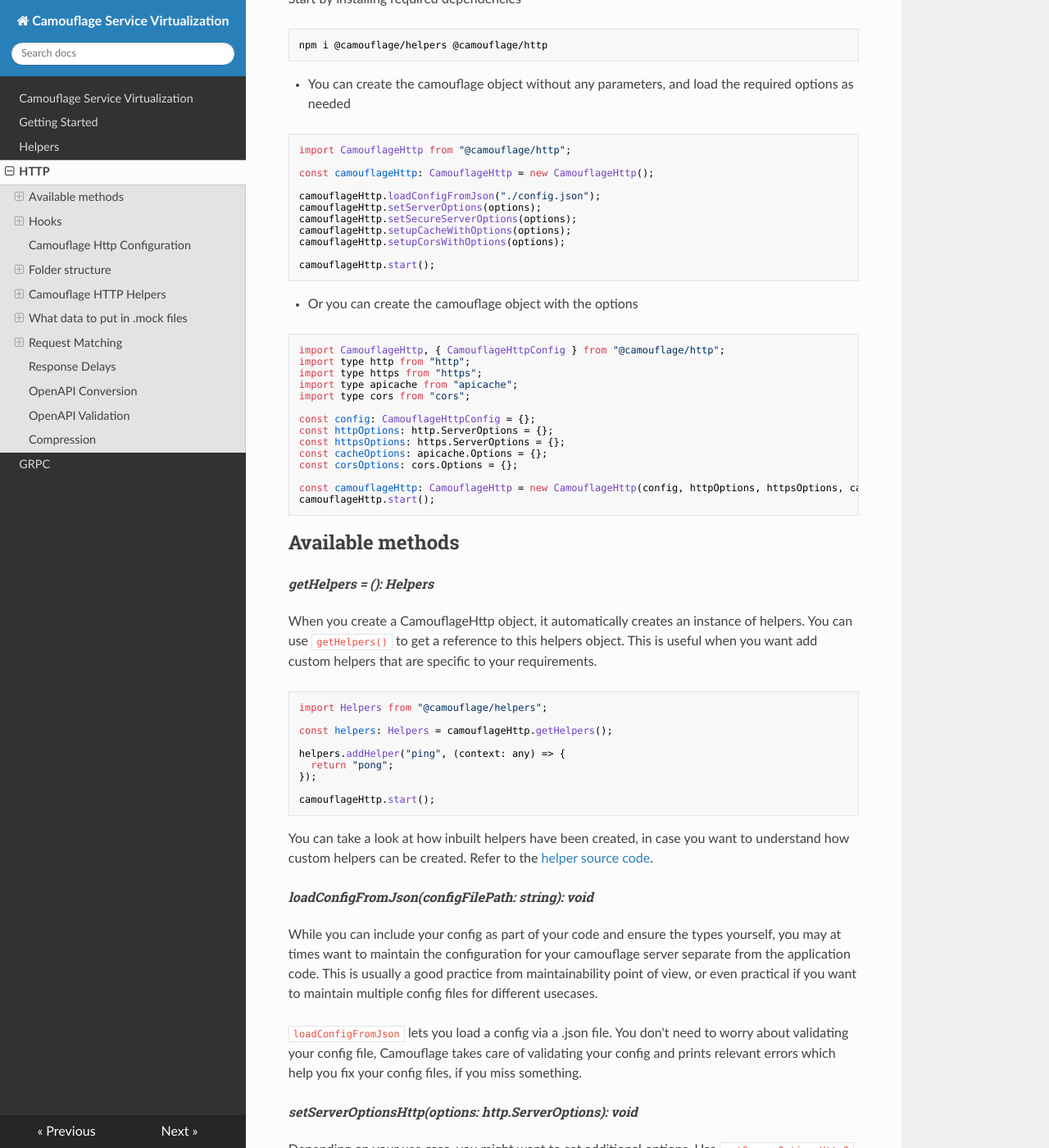
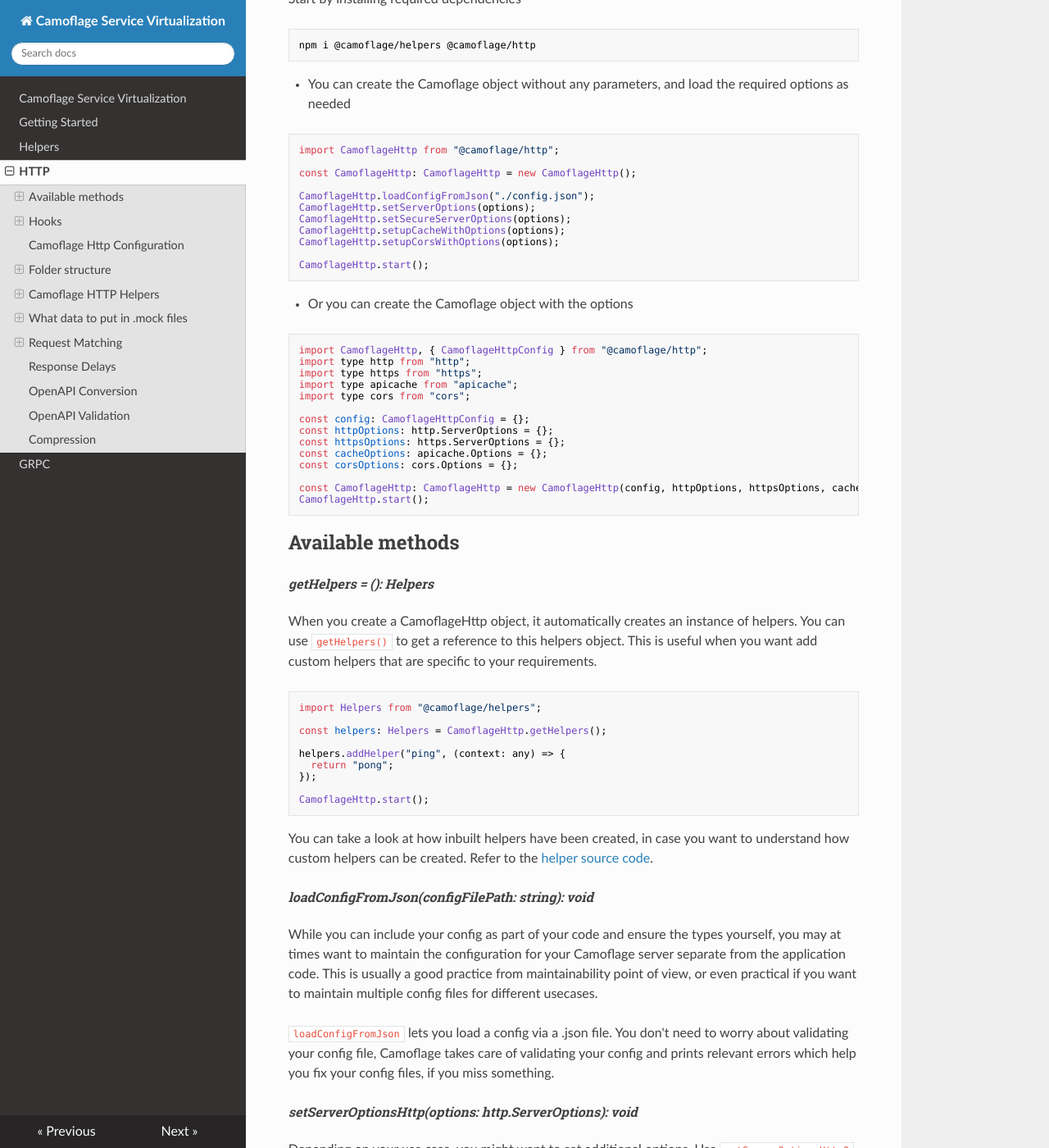
Before and after one commit to testinggospels/camouflage-docs, an MkDocs documentation site: the page built from docs/http.md, in a window 1280 px wide and 1400 px high, scrolled down 270 px. Shown: the whole window at 82% size. Built offline with MkDocs 1.6.1, drawn with Linux system fonts in a browser that asks for light colours; nearby versions of some CDN libraries; some of the changed text lies outside the part shown.

````diff
--- a/docs/http.md
+++ b/docs/http.md
@@ -1,77 +1,77 @@
 # HTTP
 
-HTTP module of camouflage lets you mock your backends based on **http, https and http2** protocols. You can create a camouflage http object from `CamouflageHttp` class and configure it to serve mocks for your incoming requests.
+HTTP module of Camoflage lets you mock your backends based on **http, https and http2** protocols. You can create a Camoflage http object from `CamoflageHttp` class and configure it to serve mocks for your incoming requests.
 
 Start by installing required dependencies
 
 ```bash
-npm i @camouflage/helpers @camouflage/http
+npm i @camoflage/helpers @camoflage/http
 ```
 
-- You can create the camouflage object without any parameters, and load the required options as needed
+- You can create the Camoflage object without any parameters, and load the required options as needed
 
 ```javascript
-import CamouflageHttp from "@camouflage/http";
+import CamoflageHttp from "@camoflage/http";
 
-const camouflageHttp: CamouflageHttp = new CamouflageHttp();
+const CamoflageHttp: CamoflageHttp = new CamoflageHttp();
 
-camouflageHttp.loadConfigFromJson("./config.json");
-camouflageHttp.setServerOptions(options);
-camouflageHttp.setSecureServerOptions(options);
-camouflageHttp.setupCacheWithOptions(options);
-camouflageHttp.setupCorsWithOptions(options);
+CamoflageHttp.loadConfigFromJson("./config.json");
+CamoflageHttp.setServerOptions(options);
+CamoflageHttp.setSecureServerOptions(options);
+CamoflageHttp.setupCacheWithOptions(options);
+CamoflageHttp.setupCorsWithOptions(options);
 
-camouflageHttp.start();
+CamoflageHttp.start();
 ```
 
-- Or you can create the camouflage object with the options
+- Or you can create the Camoflage object with the options
 
 ```javascript
-import CamouflageHttp, { CamouflageHttpConfig } from "@camouflage/http";
+import CamoflageHttp, { CamoflageHttpConfig } from "@camoflage/http";
 import type http from "http";
 import type https from "https";
 import type apicache from "apicache";
 import type cors from "cors";
 
-const config: CamouflageHttpConfig = {};
+const config: CamoflageHttpConfig = {};
 const httpOptions: http.ServerOptions = {};
 const httpsOptions: https.ServerOptions = {};
 const cacheOptions: apicache.Options = {};
 const corsOptions: cors.Options = {};
 
-const camouflageHttp: CamouflageHttp = new CamouflageHttp(config, httpOptions, httpsOptions, cacheOptions, corsOptions);
-camouflageHttp.start();
+const CamoflageHttp: CamoflageHttp = new CamoflageHttp(config, httpOptions, httpsOptions, cacheOptions, corsOptions);
+CamoflageHttp.start();
 ```
 
 ## Available methods
 
 ###### _getHelpers = (): Helpers_
 
-When you create a CamouflageHttp object, it automatically creates an instance of helpers. You can use `getHelpers()` to get a reference to this helpers object. This is useful when you want add custom helpers that are specific to your requirements.
+When you create a CamoflageHttp object, it automatically creates an instance of helpers. You can use `getHelpers()` to get a reference to this helpers object. This is useful when you want add custom helpers that are specific to your requirements.
 
 ```javascript
-import Helpers from "@camouflage/helpers";
+import Helpers from "@camoflage/helpers";
 
-const helpers: Helpers = camouflageHttp.getHelpers();
+const helpers: Helpers = CamoflageHttp.getHelpers();
 
 helpers.addHelper("ping", (context: any) => {
   return "pong";
 });
 
-camouflageHttp.start();
+CamoflageHttp.start();
 ```
 
 You can take a look at how inbuilt helpers have been created, in case you want to understand how custom helpers can be created. Refer to the [helper source code](UPDATE THIS).
 
 ###### _loadConfigFromJson(configFilePath: string): void_
 
-While you can include your config as part of your code and ensure the types yourself, you may at times want to maintain the configuration for your camouflage server separate from the application code. This is usually a good practice from maintainability point of view, or even practical if you want to maintain multiple config files for different usecases.
+While you can include your config as part of your code and ensure the types yourself, you may at times want to maintain the configuration for your Camoflage server separate from the application code. This is usually a good practice from maintainability point of view, or even practical if you want to maintain multiple config files for different usecases.
 
-`loadConfigFromJson` lets you load a config via a .json file. You don't need to worry about validating your config file, Camouflage takes care of validating your config and prints relevant errors which help you fix your config files, if you miss something.
+`loadConfigFromJson` lets you load a config via a .json file. You don't need to worry about validating your config file, Camoflage takes care of validating your config and prints relevant errors which help you fix your config files, if you miss something.
 
 ###### _setServerOptionsHttp(options: http.ServerOptions): void_
 
-Depending on your use case, you might want to set additional options. Use `setServerOptionsHttp2` to pass those options to camouflage server. Read more about the available options in the official [documentation](https://nodejs.org/api/http.html#httpcreateserveroptions-requestlistener)
+Depending on your use case, you might want to set additional options. Use `setServerOptionsHttp2` to pass those options to Camoflage server. Read more about the available options in the official [documentation](https://nodejs.org/api/http.html#httpcreateserveroptions-requestlistener)
 
 ###### _setServerOptionsHttps(options: https.ServerOptions): void_
 
@@ -83,7 +83,7 @@
 
 ###### _setupCacheWithOptions(options: apicache.Options): void_
 
-Camouflage HTTP uses, `apicache` to configure a cache middleware for your mocks. By default, the cache is saved in memory and you can provide a ttl in seconds via config. However in case you want more control over the options, you can fine tune the settings using `setupCacheWithOptions`.
+Camoflage HTTP uses, `apicache` to configure a cache middleware for your mocks. By default, the cache is saved in memory and you can provide a ttl in seconds via config. However in case you want more control over the options, you can fine tune the settings using `setupCacheWithOptions`.
 
 Following example shows how you can cache with redis instead of in memory.
 
@@ -105,15 +105,15 @@
   // more options
 };
 
-camouflageHttp.setupCacheWithOptions(cacheOptions);
-camouflageHttp.start();
+CamoflageHttp.setupCacheWithOptions(cacheOptions);
+CamoflageHttp.start();
 ```
 
 You can refer to [apicache documentation](https://www.npmjs.com/package/apicache#available-options-first-value-is-default) for more details on the available options and how to configure them.
 
 ###### _setupCorsWithOptions(corsOptions: cors.CorsOptions): void_
 
-Camouflage uses `cors` middleware to configure cors for your mocks. By default, cors is enabled for all origins and methods, however you can control this by providing camouflage a corsOptions before you start the server.
+Camoflage uses `cors` middleware to configure cors for your mocks. By default, cors is enabled for all origins and methods, however you can control this by providing Camoflage a corsOptions before you start the server.
 
 ```javascript
 import type cors from "cors";
@@ -122,8 +122,8 @@
   origin: ["http://localhost:3000", "http://instrukti.com/"],
   methods: "GET,POST",
 };
-camouflageHttp.setupCorsWithOptions(corsOptions);
-camouflageHttp.start();
+CamoflageHttp.setupCorsWithOptions(corsOptions);
+CamoflageHttp.start();
 ```
 
 Read more about available options on [cors documentation](https://www.npmjs.com/package/cors#configuration-options).
@@ -136,29 +136,29 @@
 
 Allows you to setup compression options provided by [compression middleware](https://www.npmjs.com/package/compression#options). Read more on usage in the [compression](#compression) section.
 
-###### _addHook = (route: string, event: "onRequest" | "beforeResponse" | "afterResponse", fn: CamouflageHook): void_
+###### _addHook = (route: string, event: "onRequest" | "beforeResponse" | "afterResponse", fn: CamoflageHook): void_
 
-Apart from the camouflage helpers, ability to create custom helpers, camouflage allows you to add hooks to specific routes. You can add hooks to listen to certain events and manipulate the request/response as you wish.
+Apart from the Camoflage helpers, ability to create custom helpers, Camoflage allows you to add hooks to specific routes. You can add hooks to listen to certain events and manipulate the request/response as you wish.
 
 Available hooks are:
 
-1. **onRequest**: `onRequest` hooks are executed as soon as camouflage recieves the request. You can use `onRequest` hooks to intercept the incoming request. You can either **make some changes to your incoming request object** and then let camouflage run the response builder on the modified request, or **bypass the camouflage response builder entirely** and send the response from within the hook itself without refering to any mock files.
-2. **beforeResponse**: `beforeResponse` hooks are executed right before camouflage is about to send the response. `beforeResponse` hooks are useful when you want camouflage response builder to use the provided mock file to build a response, however you want to modify the response before it's sent.
-3. **afterResponse**: `afterResponse` hooks are executed once camouflage has sent the response. `afterResponse` hooks is useful for logging or other such activities.
+1. **onRequest**: `onRequest` hooks are executed as soon as Camoflage recieves the request. You can use `onRequest` hooks to intercept the incoming request. You can either **make some changes to your incoming request object** and then let Camoflage run the response builder on the modified request, or **bypass the Camoflage response builder entirely** and send the response from within the hook itself without refering to any mock files.
+2. **beforeResponse**: `beforeResponse` hooks are executed right before Camoflage is about to send the response. `beforeResponse` hooks are useful when you want Camoflage response builder to use the provided mock file to build a response, however you want to modify the response before it's sent.
+3. **afterResponse**: `afterResponse` hooks are executed once Camoflage has sent the response. `afterResponse` hooks is useful for logging or other such activities.
 
 In the following section, you'll see how we can configure and use these hooks.
 
 ###### _start(): void_
 
-Self explanatory. Starts the camouflage http server.
+Self explanatory. Starts the Camoflage http server.
 
 ###### _stop(): void_
 
-Self explanatory. Stops the camouflage http server.
+Self explanatory. Stops the Camoflage http server.
 
 ###### _restart(): void_
 
-Self explanatory. Restarts the camouflage http server.
+Self explanatory. Restarts the Camoflage http server.
 
 ## Hooks
 
@@ -167,29 +167,29 @@
 In the following example, we'll see how can we use `onRequest` hook to intercept the incoming request:
 
 ```javascript
-camouflageHttp.addHook("/user/:userId/wallet/:walletId", "onRequest", (req, res) => {
+CamoflageHttp.addHook("/user/:userId/wallet/:walletId", "onRequest", (req, res) => {
   console.log("Hello from hook", req.route.path); // You can do some logging
   res.set("Sent-From", "onRequestHook"); // You can set some headers
   // You can check some conditions
   if (req.param.userId === 1) {
-    // If the condition passes, you can choose to bypass camouflage entirely by sending the response from within the hook
+    // If the condition passes, you can choose to bypass Camoflage entirely by sending the response from within the hook
     res.set("Content-Type", "application/json");
     const body = {
       message: "Sent from onRequestHook",
     };
     res.status(200).send(JSON.stringify(body));
   }
-  // Or you can do nothing and let camouflage take over after you are done modifying the request/response objects
+  // Or you can do nothing and let Camoflage take over after you are done modifying the request/response objects
 });
 ```
 
 #### `beforeResponse`
 
-Similarily you can use `beforeResponse`, to intercept and manipulate the responses generated by camouflage response builder
+Similarily you can use `beforeResponse`, to intercept and manipulate the responses generated by Camoflage response builder
 
 ```javascript
-camouflage.addHook("/user/:userId/wallet/:walletId", "beforeResponse", (req, res, camouflageResponse: CamouflageResponse | undefined) => {
-  if (camouflageResponse) console.log(camouflageResponse);
+camoflageHttp.addHook("/user/:userId/wallet/:walletId", "beforeResponse", (req, res, camoflageResponse: CamoflageResponse | undefined) => {
+  if (camoflageResponse) console.log(camoflageResponse);
   res.set("Added-In-Hook", "SomeHeader");
 });
 ```
@@ -201,11 +201,11 @@
 ```javascript
 let time = 0;
 let startTime = 0;
-camouflageHttp.addHook("/user/:userId/wallet/:walletId", "onRequest", (req, res) => {
+CamoflageHttp.addHook("/user/:userId/wallet/:walletId", "onRequest", (req, res) => {
   startTime = Date.now();
   console.log("Hello from hook", req.route.path);
 });
-camouflageHttp.addHook("/user/:userId/wallet/:walletId", "afterResponse", (req, res) => {
+CamoflageHttp.addHook("/user/:userId/wallet/:walletId", "afterResponse", (req, res) => {
   time = Date.now() - startTime;
   console.log(time);
   time = 0;
@@ -213,9 +213,9 @@
 });
 ```
 
-## Camouflage Http Configuration
+## Camoflage Http Configuration
 
-You can provide following configuration options in your `config.json` file and load it to camouflage before you start the server
+You can provide following configuration options in your `config.json` file and load it to Camoflage before you start the server
 
 ```json
 {
@@ -257,7 +257,7 @@
 
 ```javascript
 HTTP/1.1 200 OK
-X-Provided-By: CamouflageHttp
+X-Provided-By: CamoflageHttp
 Content-Type: application/json
 
 {
@@ -283,17 +283,17 @@
 
 !!! note
 
-    Notice the use of `helpers` in the above mock. Alongwith the inbuilt `now` helper, camouflage http module provides some additional helpers, `capture` being one of them. In the following section, you can read more about additional helpers that specific to http module.
+    Notice the use of `helpers` in the above mock. Alongwith the inbuilt `now` helper, Camoflage http module provides some additional helpers, `capture` being one of them. In the following section, you can read more about additional helpers that specific to http module.
 
 Similarly you can create PUT.mock, DELETE.mock etc in your intended path as required by your mocked endpoint.
 
 !!! warning
 
-    If you are coming from the previous version of Camouflage, note that we have dropped support for wildcards i.e. __ / double underscores. They were primarily intended to be used for dynamic path params which are now handled the way express handles them, which makes it more robust and easy to understand.
+    If you are coming from the previous version of Camoflage, note that we have dropped support for wildcards i.e. __ / double underscores. They were primarily intended to be used for dynamic path params which are now handled the way express handles them, which makes it more robust and easy to understand.
 
-## Camouflage HTTP Helpers
+## Camoflage HTTP Helpers
 
-In addition to the available helpers that come with `@camouflage/helpers` module, camouflage http module provides some protocol specific helpers.
+In addition to the available helpers that come with `@camoflage/helpers` module, Camoflage http module provides some protocol specific helpers.
 
 ### `capture` Helper
 
@@ -321,7 +321,7 @@
 ```javascript
 HTTP/1.1 200 OK
 
-{{file path="./docs/camouflage.png"}}
+{{file path="./docs/camoflage.png"}}
 ```
 
 ### `state` Helper
@@ -373,13 +373,13 @@
 
 ## What data to put in .mock files
 
-Camouflage expects a raw HTTP Response to be placed in the .mock files. Please refer to this [Wikipedia](https://en.wikipedia.org/wiki/HTTP_message_body) page, if you are not sure what the response looks like.
+Camoflage expects a raw HTTP Response to be placed in the .mock files. Please refer to this [Wikipedia](https://en.wikipedia.org/wiki/HTTP_message_body) page, if you are not sure what the response looks like.
 
 Each mock file can have the HTTP Responses in following manner:
 
 - One response per .mock file.
-- Multiple responses in one .mock file with conditions defined to help Camouflage decide which response should be sent under what conditions. (Read Handlebars section for more)
-- Multiple responses separated by Camouflage's delimiter i.e. "====" (four equals). Camouflage will pick one response at random and send it to the client. An example of this can be found here
+- Multiple responses in one .mock file with conditions defined to help Camoflage decide which response should be sent under what conditions. (Read Handlebars section for more)
+- Multiple responses separated by Camoflage's delimiter i.e. "====" (four equals). Camoflage will pick one response at random and send it to the client. An example of this can be found here
 
 The data you want in your mock file can be easily fetched using a curl command with -i -X flags as shown in the example below.
 
@@ -453,9 +453,9 @@
 
 !!! note
 
-    Camouflage by default looks for the OS specific line breaks. For example, if you are on MacOS or Unix based systems, the default line break/new line is `\n`, whereas on windows it's `\r\n`. This is known to cause issues if your development environment and testing environment are different for Camouflage. For example, if you have created your mock file on a windows machine and uploaded it to a Camouflage server running on linux, your mocks might not work as expected. Or in case your text editor's line break settings do not match your OS default line break, you might not get an expected response.
+    Camoflage by default looks for the OS specific line breaks. For example, if you are on MacOS or Unix based systems, the default line break/new line is `\n`, whereas on windows it's `\r\n`. This is known to cause issues if your development environment and testing environment are different for Camoflage. For example, if you have created your mock file on a windows machine and uploaded it to a Camoflage server running on linux, your mocks might not work as expected. Or in case your text editor's line break settings do not match your OS default line break, you might not get an expected response.
 
-    Though Camouflage detects new lines used in the file irrespective of the OS default, you should not face any issues. However, if you face any issues where you are getting a blank response or any unexpected response, please create an issue attaching your log files. REMEMBER TO REMOVE SENSITIVE DATA, IF ANY, FROM YOUR LOGS.
+    Though Camoflage detects new lines used in the file irrespective of the OS default, you should not face any issues. However, if you face any issues where you are getting a blank response or any unexpected response, please create an issue attaching your log files. REMEMBER TO REMOVE SENSITIVE DATA, IF ANY, FROM YOUR LOGS.
 
 ## Request Matching
 
@@ -475,7 +475,7 @@
 ```javascript
 {{#if request.query.name}}
 HTTP/1.1 200 OK
-X-Provided-By: CamouflageHttp
+X-Provided-By: CamoflageHttp
 Content-Type: application/json
 
 {
@@ -486,7 +486,7 @@
 }
 {{else}}
 HTTP/1.1 200 OK
-X-Provided-By: CamouflageHttp
+X-Provided-By: CamoflageHttp
 Content-Type: application/json
 
 {
@@ -498,7 +498,7 @@
 {{/if}}
 ```
 
-In the example above, we have provided two responses that camouflage can pick from, one with `greeting: "Hello World"`, and another with `greeting: "Hello John"`. In the first line of the mock `{{#if request.query.name}}`, we are checking for the condition, if there exists a query parameter called `name`. And that's it. If your request is made with the query param `name`, camouflage will respond with first response, if not then the 2nd second response is what you get. And the value of `name` can be anything. We are using `capture` helper to help us make our response dynamic.
+In the example above, we have provided two responses that Camoflage can pick from, one with `greeting: "Hello World"`, and another with `greeting: "Hello John"`. In the first line of the mock `{{#if request.query.name}}`, we are checking for the condition, if there exists a query parameter called `name`. And that's it. If your request is made with the query param `name`, Camoflage will respond with first response, if not then the 2nd second response is what you get. And the value of `name` can be anything. We are using `capture` helper to help us make our response dynamic.
 
 !!! note
 
@@ -550,7 +550,7 @@
 
 ### Request model
 
-Request object made available by Camouflage is simply an instance of express request object for a given incoming request. Following are the properties/objects available on the request object which can be used in request matching or to extract information out of the request.
+Request object made available by Camoflage is simply an instance of express request object for a given incoming request. Following are the properties/objects available on the request object which can be used in request matching or to extract information out of the request.
 
 - request.baseUrl
 - request.body
@@ -592,14 +592,14 @@
 
 ## OpenAPI Conversion
 
-If you have access to the OpenAPI specification for the APIs/Endpoints you want to mock, Camouflage supports the conversion via the `camoswag` utility.
+If you have access to the OpenAPI specification for the APIs/Endpoints you want to mock, Camoflage supports the conversion via the `camoswag` utility.
 
 - To use `camoswag`, you would need your OpenAPI specification file in either .json or .yaml format.
 - You don't need to install `camoswag` locally on your machine, you can simply run the script using npx.
 - Run the command: `npx camoswag --spec ./swagger.yaml` or `npx camoswag --spec ./swagger.json`. (Replace file location with your spec file location)
 - If you would like to install camoswag locally, you can do so by running the command: `npm i -g camoswag`. For conversion use, `camoswag --spec ./swagger.yaml`
-- This would create a new folder with the name `camouflage-${current_timestamp}` containing the required folder structure and mock files corresponding to each endpoint defined in your spec file.
-- You can either delete or modify the dummy responses placed in the mockfiles as per your expectations. Once you are satisfied with the modifications, you can move the contents of the folder to your original `mocksDir` of your running Camouflage server.
+- This would create a new folder with the name `camoflage-${current_timestamp}` containing the required folder structure and mock files corresponding to each endpoint defined in your spec file.
+- You can either delete or modify the dummy responses placed in the mockfiles as per your expectations. Once you are satisfied with the modifications, you can move the contents of the folder to your original `mocksDir` of your running Camoflage server.
 - Note that if your spec file doesn't contain a response defined for a given endpoint, `camoswag` would put the following default response in the mock file.
 
 ```javascript
@@ -614,7 +614,7 @@
 
 ## OpenAPI Validation
 
-Camouflage uses `express-openapi-validator` to enable you to validate your requests/responses against a provided OpenAPI 3 schema.
+Camoflage uses `express-openapi-validator` to enable you to validate your requests/responses against a provided OpenAPI 3 schema.
 
 You can configure validation in two ways.
 
@@ -622,7 +622,7 @@
 
 ```json
 {
-  // Other camouflage options
+  // Other Camoflage options
   "validation": {
     "enable": true,
     "apiSpec": "./apiSpec.yaml",
@@ -634,13 +634,13 @@
 
 Modify the above config as per your requirements, and you are good to go.
 
-- **Advanced Usage:** If you want more control over how to configure validation, you can set the [supported validation options](https://github.com/cdimascio/express-openapi-validator/wiki/Documentation#advanced-usage) via the camouflage method `setupValidationWithOptions`
+- **Advanced Usage:** If you want more control over how to configure validation, you can set the [supported validation options](https://github.com/cdimascio/express-openapi-validator/wiki/Documentation#advanced-usage) via the Camoflage method `setupValidationWithOptions`
 
 Enable it via config
 
 ```json
 {
-  // Other camouflage options
+  // Other Camoflage options
   "validation": {
     "enable": true
   }
@@ -650,7 +650,7 @@
 And then configure rest of the options as you wish
 
 ```javascript
-camouflageHttp.setupValidationWithOptions({
+CamoflageHttp.setupValidationWithOptions({
   apiSpec: "./openapi.yaml",
   validateRequests: true,
   validateResponses: true,
@@ -666,7 +666,7 @@
 
 ```json
 {
-  // Other camouflage options
+  // Other Camoflage options
   "compression": true
 }
 ```
@@ -683,5 +683,5 @@
   // fallback to standard filter function
   return compression.filter(req, res);
 }
-camouflageHttp.setupCompressionWithOptions({ filter: shouldCompress });
+CamoflageHttp.setupCompressionWithOptions({ filter: shouldCompress });
 ```
--- a/mkdocs.yml
+++ b/mkdocs.yml
@@ -1,4 +1,4 @@
-site_name: Camouflage Service Virtualization
+site_name: Camoflage Service Virtualization
 theme: readthedocs
 markdown_extensions:
   - admonition
````
Also changed, not shown: docs/getting-started.md (+36 -36 lines), docs/grpc.md (+37 -37 lines), docs/helpers.md (+6 -6 lines), docs/index.md (+15 -15 lines).
